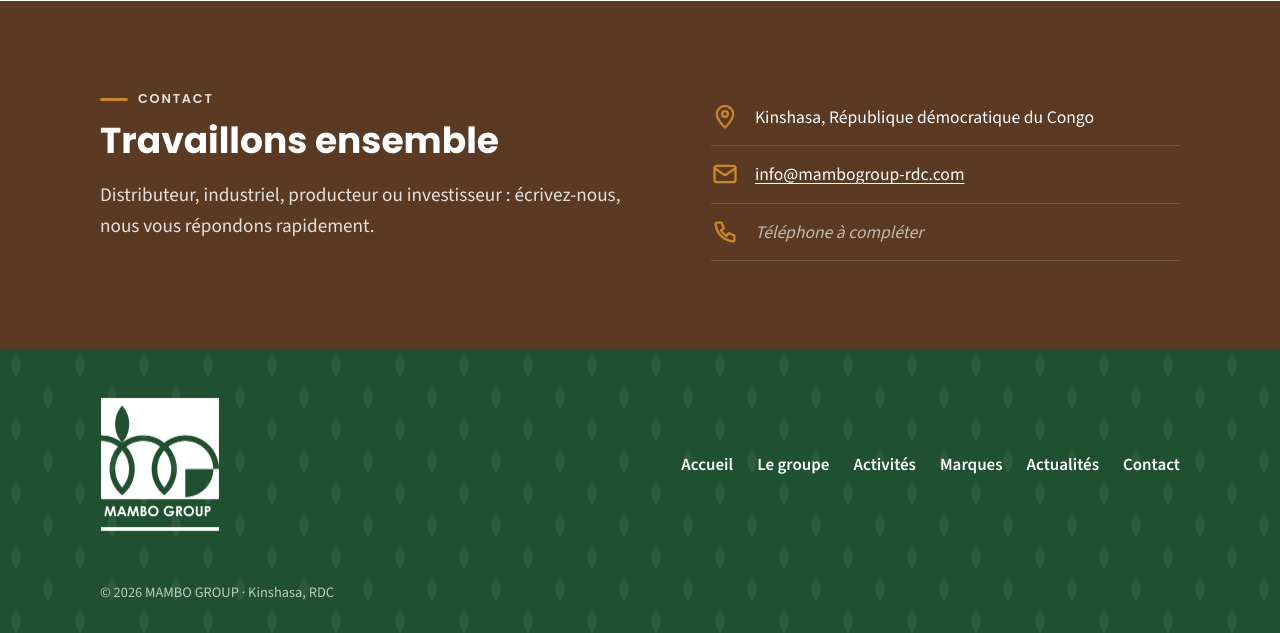
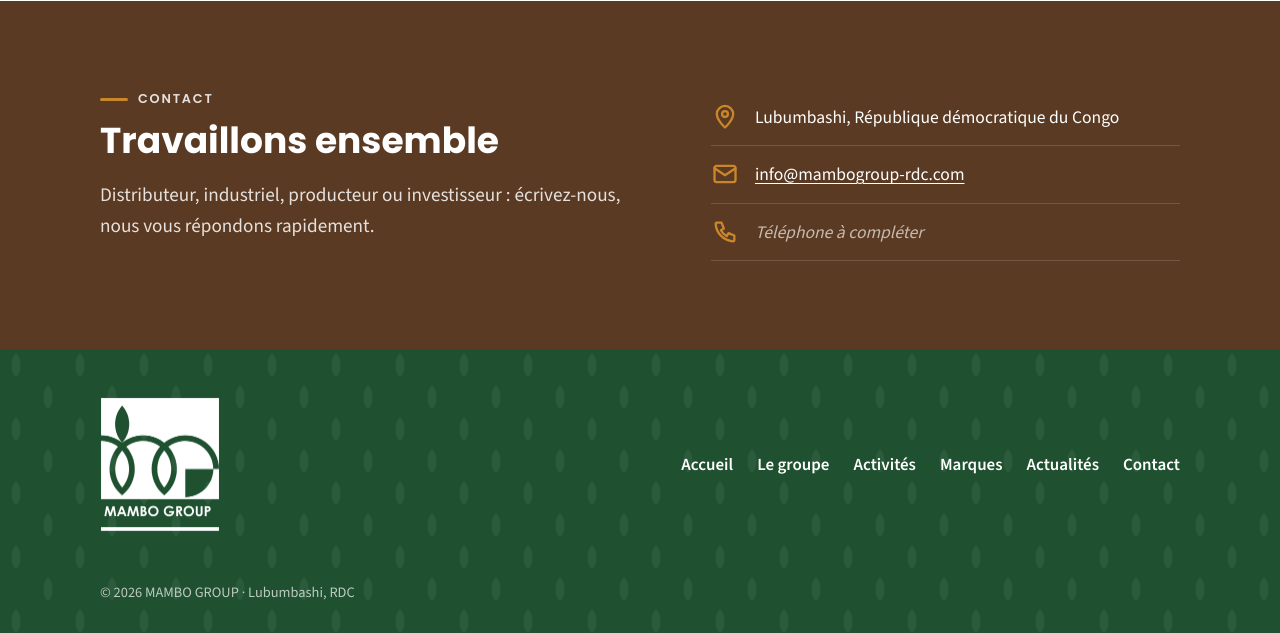
Before and after one commit to kabungulumambo-a11y/mambo-group-site, a Jekyll site: the page built from index.html, in a window 1280 px wide and 900 px high, scrolled down 2984 px. Shown: the part 264-897 px from the top of the window. Built offline with Jekyll 4.4.1, drawn with Linux system fonts in a browser that asks for light colours; some of the changed text lies outside the part shown.

Commit message:
Situe MAMBO GROUP à Lubumbashi
Co-Authored-By: Claude Opus 5.5 (1M context) <noreply@anthropic.com>
Claude-Session: https://claude.ai/code/session_01EwjF6PwCm4cf5ZP2KTyith

```diff
--- a/_config.yml
+++ b/_config.yml
@@ -3,7 +3,7 @@ title: MAMBO GROUP
 description: MAMBO GROUP produit, conditionne, transporte et commercialise des produits agroalimentaires en République démocratique du Congo.
 url: https://mambogroup-rdc.com
 lang: fr
-timezone: Africa/Kinshasa
+timezone: Africa/Lubumbashi
 
 permalink: /actualites/:year/:month/:title/
 markdown: kramdown
--- a/_layouts/default.html
+++ b/_layouts/default.html
@@ -67,7 +67,7 @@
         <a href="/actualites/">Actualités</a>
         <a href="/#contact">Contact</a>
       </nav>
-      <p class="copyright">© <span id="annee">{{ site.time | date: "%Y" }}</span> MAMBO GROUP · Kinshasa, RDC</p>
+      <p class="copyright">© <span id="annee">{{ site.time | date: "%Y" }}</span> MAMBO GROUP · Lubumbashi, RDC</p>
     </div>
   </footer>
 
--- a/index.html
+++ b/index.html
@@ -4,7 +4,7 @@ layout: default
     <section id="accueil" class="hero">
       <div class="container hero-inner">
         <div class="hero-text">
-          <p class="label">Kinshasa · RDC</p>
+          <p class="label">Lubumbashi · RDC</p>
           <h1>Nourrir le Congo, de la production à la livraison.</h1>
           <p class="lead">MAMBO GROUP produit, conditionne, transporte et commercialise des produits agroalimentaires en République démocratique du Congo.</p>
           <div class="hero-actions">
@@ -136,7 +136,7 @@ layout: default
           <!-- À compléter : téléphone du groupe. -->
           <li>
             <svg class="icon" viewBox="0 0 24 24" aria-hidden="true"><path d="M12 21s-7-6.2-7-11.5a7 7 0 0 1 14 0C19 14.8 12 21 12 21Z"/><circle cx="12" cy="9.5" r="2.5"/></svg>
-            <span>Kinshasa, République démocratique du Congo</span>
+            <span>Lubumbashi, République démocratique du Congo</span>
           </li>
           <li>
             <svg class="icon" viewBox="0 0 24 24" aria-hidden="true"><rect x="3" y="5" width="18" height="14" rx="2"/><path d="M3 7l9 6 9-6"/></svg>
```
